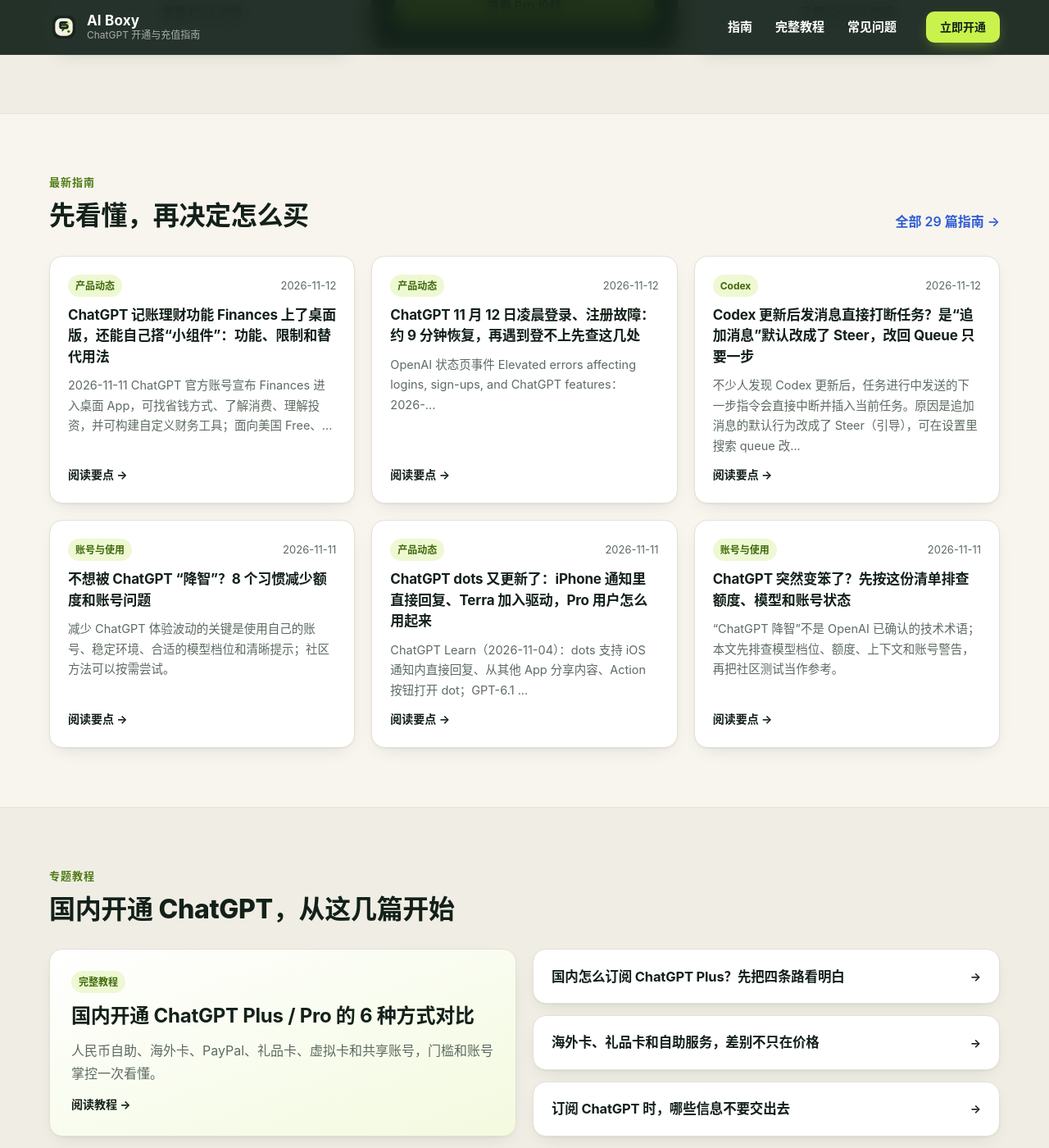
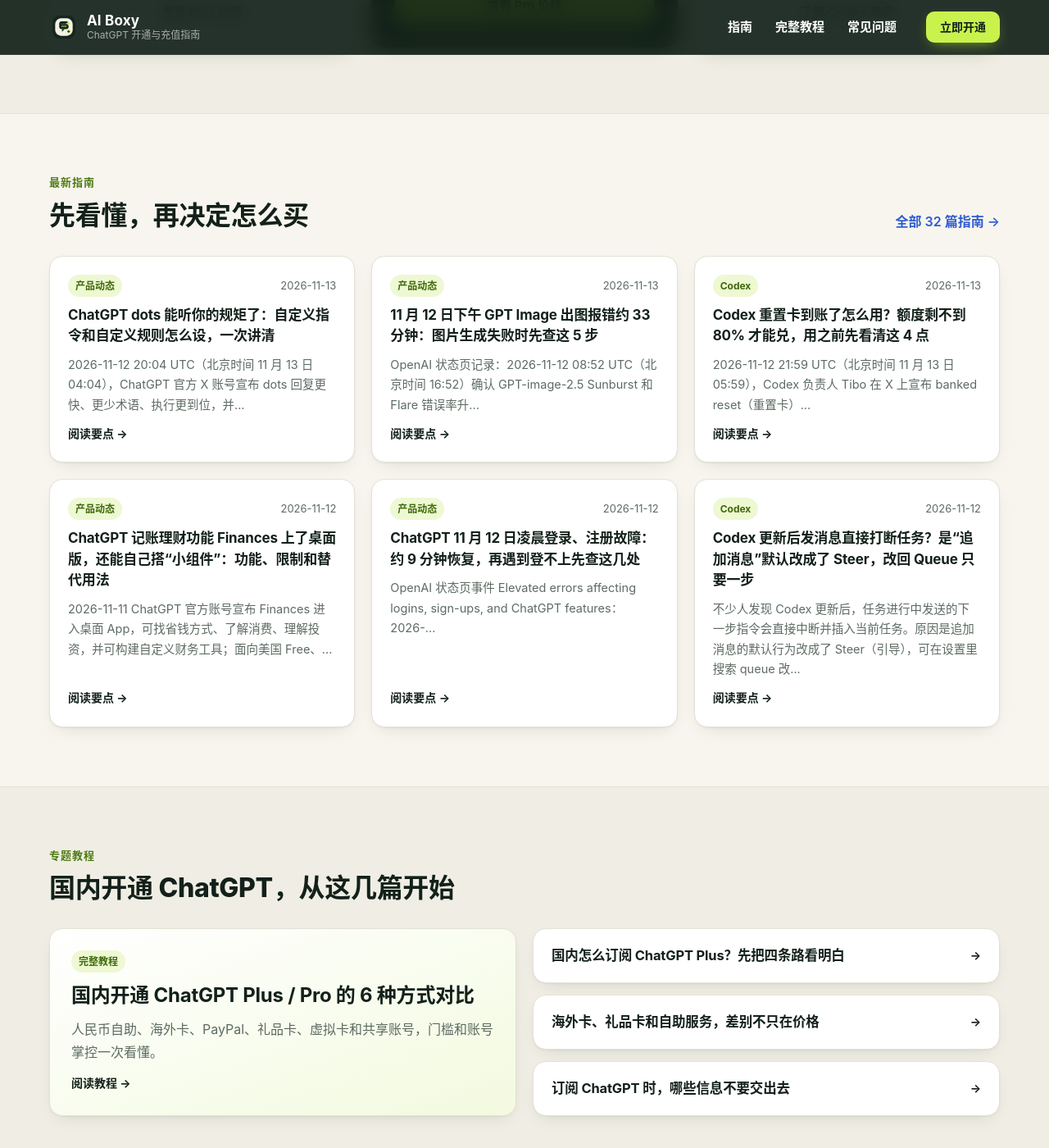
Before and after one commit to aiboxy49-boop/chatgpt-plus-pro-daichong-chongzhi, a Jekyll site: the page built from index.html, in a window 1280 px wide and 1400 px high, scrolled down 1758 px. Shown: the whole window at 82% size. Built offline with Jekyll 4.4.1, drawn with Linux system fonts in a browser that asks for light colours; some of the changed lines change nothing that is shown.

Commit message:
docs: sync November 13 AI Boxy SEO summaries

```diff
--- a/_data/guides.json
+++ b/_data/guides.json
@@ -1,4 +1,49 @@
 [
+  {
+    "slug": "chatgpt-dots-custom-instructions-rules",
+    "title": "ChatGPT dots 能听你的规矩了：自定义指令和自定义规则怎么设，一次讲清",
+    "date": "2026-11-13",
+    "summary": "2026-11-12 20:04 UTC（北京时间 11 月 13 日 04:04），ChatGPT 官方 X 账号宣布 dots 回复更快、更少术语、执行更到位，并且可以遵循自定义指令：可以在对话里直接告诉 dot 怎么做事、哪些动作要先征得同意，也可以在手机端 Customize > Behavior 或网页/桌面端 dot 的菜单里设置。官方文档《Control your dot》说明：自定义指令管写作风格、汇报频率等偏好，与 ChatGPT 本身的自定义指令分开；自定义规则（桌面/网页在 Settings > Personalization > Custom rules）针对具体动作，四种选项为不问直接做、你说了才做、先问再做、交给你做；指令和规则都不能授予应用或电脑权限、不能绕过内置安全要求。dots 目前面向 18 岁以上的 Pro 用户（不含欧洲经济区、瑞士、英国）和符合条件的 Business Premium 等工作区。",
+    "points": [
+      "dots 现在会遵循自定义指令，官方说回复更快、术语更少。",
+      "自定义指令管它怎么做事，自定义规则管某个动作要不要先问你。",
+      "dots 目前主要开放给 Pro 个人用户和部分企业工作区。"
+    ],
+    "category": "产品动态",
+    "source_url": "https://www.ai2boxy.com/zh/guides/chatgpt-dots-custom-instructions-rules/",
+    "cta_url": "https://www.ai2boxy.com/zh/guides/chatgpt-dots-custom-instructions-rules/?utm_source=githubpages&utm_medium=guide&utm_campaign=knowledge_summary",
+    "file": "knowledge/guides/chatgpt-dots-custom-instructions-rules.md"
+  },
+  {
+    "slug": "chatgpt-image-generation-errors-nov-12",
+    "title": "11 月 12 日下午 GPT Image 出图报错约 33 分钟：图片生成失败时先查这 5 步",
+    "date": "2026-11-13",
+    "summary": "OpenAI 状态页记录：2026-11-12 08:52 UTC（北京时间 16:52）确认 GPT-image-2.5 Sunburst 和 Flare 错误率升高，08:58 UTC 扩大到 2.6 Sunburst / Flare，09:18 UTC 已缓解并观察，09:25 UTC（北京时间 17:25）宣布恢复正常，前后约 33 分钟。官方帮助中心《Images in ChatGPT》说明：ChatGPT Images 面向所有套餐，Plus、Pro、Business 可用带思考的图片生成；出图可能需要几分钟，生成期间可以继续使用 ChatGPT；所有生成的图片都保存在侧边栏 Images 里。排查顺序：查 status.openai.com、刷新后新开对话重试、换网络或关闭插件、检查是否碰到额度或内容提示、去 Images 里看图是否其实已经生成。",
+    "points": [
+      "11 月 12 日 16:52–17:25（北京时间），GPT Image 2.5 和 2.6 错误率升高，约 33 分钟后恢复。",
+      "出图失败先看 OpenAI 状态页，有故障就等，别反复重试。",
+      "没有故障再查网络、浏览器插件、额度提示，以及侧边栏 Images 里是不是已经出图。"
+    ],
+    "category": "产品动态",
+    "source_url": "https://www.ai2boxy.com/zh/guides/chatgpt-image-generation-errors-nov-12/",
+    "cta_url": "https://www.ai2boxy.com/zh/guides/chatgpt-image-generation-errors-nov-12/?utm_source=githubpages&utm_medium=guide&utm_campaign=knowledge_summary",
+    "file": "knowledge/guides/chatgpt-image-generation-errors-nov-12.md"
+  },
+  {
+    "slug": "codex-banked-reset-how-to-use",
+    "title": "Codex 重置卡到账了怎么用？额度剩不到 80% 才能兑，用之前先看清这 4 点",
+    "date": "2026-11-13",
+    "summary": "2026-11-12 21:59 UTC（北京时间 11 月 13 日 05:59），Codex 负责人 Tibo 在 X 上宣布 banked reset（重置卡）已激活、将陆续发到付费账号。按 OpenAI 帮助中心《How resets work in Codex》：重置卡到账不会刷新用量，需要手动兑换；桌面 App 在 Settings > Usage & billing，网页在 Usage settings，CLI 输入 /usage 选 Redeem reset，手机 App 不支持；至少一项覆盖额度剩余低于 80% 才能兑换；Plus 和 Business Standard 恢复 5 小时与每周额度，Pro 100/200/500 恢复每周额度，Go 恢复月额度；兑换后刷新时间会按新周期重新计算，不影响订阅扣费日；图片生成、文件上传、语音等单独额度不受影响；过期或误用不补发。",
+    "points": [
+      "重置卡到账只是存进账户，不会自动刷新额度，要自己去用量设置里兑换。",
+      "至少一项额度剩余低于 80% 才能兑；兑换后下一次刷新时间会跟着变。",
+      "过期、误用官方都不补，建议等额度真快见底再用。"
+    ],
+    "category": "Codex",
+    "source_url": "https://www.ai2boxy.com/zh/guides/codex-banked-reset-how-to-use/",
+    "cta_url": "https://www.ai2boxy.com/zh/guides/codex-banked-reset-how-to-use/?utm_source=githubpages&utm_medium=guide&utm_campaign=knowledge_summary",
+    "file": "knowledge/guides/codex-banked-reset-how-to-use.md"
+  },
   {
     "slug": "chatgpt-finances-desktop-widgets",
     "title": "ChatGPT 记账理财功能 Finances 上了桌面版，还能自己搭“小组件”：功能、限制和替代用法",
--- /dev/null
+++ b/knowledge/guides/chatgpt-dots-custom-instructions-rules.md
@@ -0,0 +1,15 @@
+# ChatGPT dots 能听你的规矩了：自定义指令和自定义规则怎么设，一次讲清
+
+更新于 2026-11-13 · AI Boxy
+
+2026-11-12 20:04 UTC（北京时间 11 月 13 日 04:04），ChatGPT 官方 X 账号宣布 dots 回复更快、更少术语、执行更到位，并且可以遵循自定义指令：可以在对话里直接告诉 dot 怎么做事、哪些动作要先征得同意，也可以在手机端 Customize > Behavior 或网页/桌面端 dot 的菜单里设置。官方文档《Control your dot》说明：自定义指令管写作风格、汇报频率等偏好，与 ChatGPT 本身的自定义指令分开；自定义规则（桌面/网页在 Settings > Personalization > Custom rules）针对具体动作，四种选项为不问直接做、你说了才做、先问再做、交给你做；指令和规则都不能授予应用或电脑权限、不能绕过内置安全要求。dots 目前面向 18 岁以上的 Pro 用户（不含欧洲经济区、瑞士、英国）和符合条件的 Business Premium 等工作区。
+
+## 要点
+
+- dots 现在会遵循自定义指令，官方说回复更快、术语更少。
+- 自定义指令管它怎么做事，自定义规则管某个动作要不要先问你。
+- dots 目前主要开放给 Pro 个人用户和部分企业工作区。
+
+[阅读官网完整指南](https://www.ai2boxy.com/zh/guides/chatgpt-dots-custom-instructions-rules/?utm_source=github&utm_medium=referral&utm_campaign=knowledge_base)
+
+具体套餐可用性、价格及交付方式以官网当前页面为准。
--- /dev/null
+++ b/knowledge/guides/chatgpt-image-generation-errors-nov-12.md
@@ -0,0 +1,15 @@
+# 11 月 12 日下午 GPT Image 出图报错约 33 分钟：图片生成失败时先查这 5 步
+
+更新于 2026-11-13 · AI Boxy
+
+OpenAI 状态页记录：2026-11-12 08:52 UTC（北京时间 16:52）确认 GPT-image-2.5 Sunburst 和 Flare 错误率升高，08:58 UTC 扩大到 2.6 Sunburst / Flare，09:18 UTC 已缓解并观察，09:25 UTC（北京时间 17:25）宣布恢复正常，前后约 33 分钟。官方帮助中心《Images in ChatGPT》说明：ChatGPT Images 面向所有套餐，Plus、Pro、Business 可用带思考的图片生成；出图可能需要几分钟，生成期间可以继续使用 ChatGPT；所有生成的图片都保存在侧边栏 Images 里。排查顺序：查 status.openai.com、刷新后新开对话重试、换网络或关闭插件、检查是否碰到额度或内容提示、去 Images 里看图是否其实已经生成。
+
+## 要点
+
+- 11 月 12 日 16:52–17:25（北京时间），GPT Image 2.5 和 2.6 错误率升高，约 33 分钟后恢复。
+- 出图失败先看 OpenAI 状态页，有故障就等，别反复重试。
+- 没有故障再查网络、浏览器插件、额度提示，以及侧边栏 Images 里是不是已经出图。
+
+[阅读官网完整指南](https://www.ai2boxy.com/zh/guides/chatgpt-image-generation-errors-nov-12/?utm_source=github&utm_medium=referral&utm_campaign=knowledge_base)
+
+具体套餐可用性、价格及交付方式以官网当前页面为准。
--- /dev/null
+++ b/knowledge/guides/codex-banked-reset-how-to-use.md
@@ -0,0 +1,15 @@
+# Codex 重置卡到账了怎么用？额度剩不到 80% 才能兑，用之前先看清这 4 点
+
+更新于 2026-11-13 · AI Boxy
+
+2026-11-12 21:59 UTC（北京时间 11 月 13 日 05:59），Codex 负责人 Tibo 在 X 上宣布 banked reset（重置卡）已激活、将陆续发到付费账号。按 OpenAI 帮助中心《How resets work in Codex》：重置卡到账不会刷新用量，需要手动兑换；桌面 App 在 Settings > Usage & billing，网页在 Usage settings，CLI 输入 /usage 选 Redeem reset，手机 App 不支持；至少一项覆盖额度剩余低于 80% 才能兑换；Plus 和 Business Standard 恢复 5 小时与每周额度，Pro 100/200/500 恢复每周额度，Go 恢复月额度；兑换后刷新时间会按新周期重新计算，不影响订阅扣费日；图片生成、文件上传、语音等单独额度不受影响；过期或误用不补发。
+
+## 要点
+
+- 重置卡到账只是存进账户，不会自动刷新额度，要自己去用量设置里兑换。
+- 至少一项额度剩余低于 80% 才能兑；兑换后下一次刷新时间会跟着变。
+- 过期、误用官方都不补，建议等额度真快见底再用。
+
+[阅读官网完整指南](https://www.ai2boxy.com/zh/guides/codex-banked-reset-how-to-use/?utm_source=github&utm_medium=referral&utm_campaign=knowledge_base)
+
+具体套餐可用性、价格及交付方式以官网当前页面为准。
```
